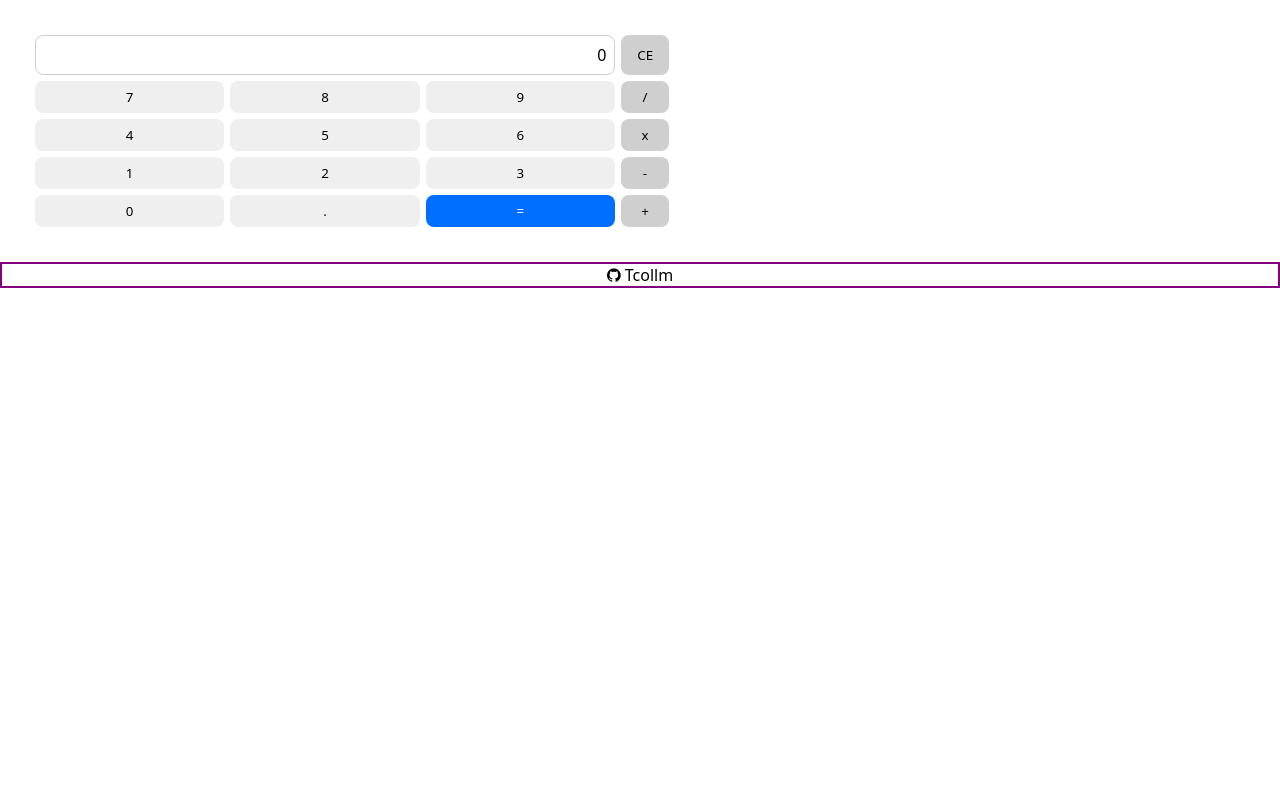
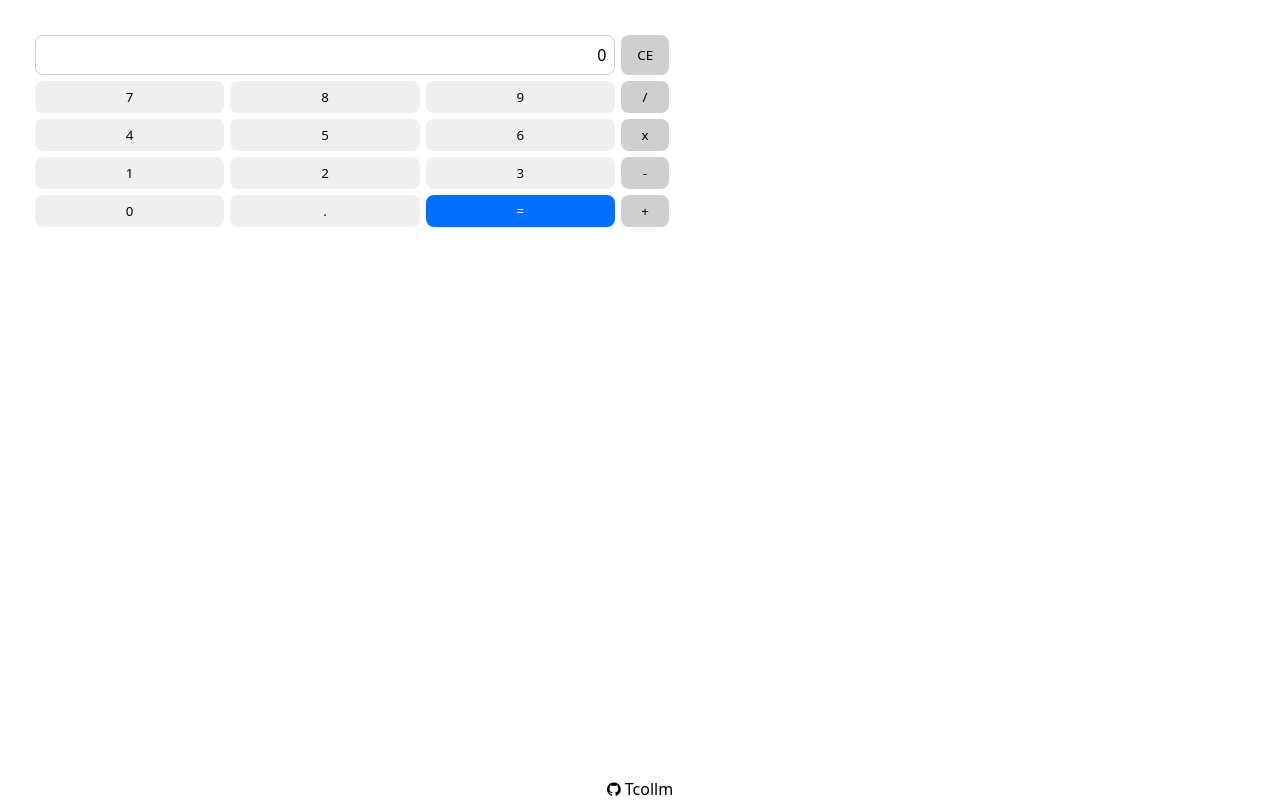
Before and after one commit to tcollm/browser-calculator, a plain HTML site: page index.html in a window 1280 px wide. Drawn offline with Linux system fonts and the light colour scheme.

Commit message:
Rename credit to footer
- Apply style so that footer aligns to buttom of
the page.

```diff
--- a/index.html
+++ b/index.html
@@ -47,7 +47,7 @@
                 </div>
             </div>
         </div>
-        <div class="credit">
+        <div class="footer">
             <div class="credit-content"><i class="fa fa-github"></i> Tcollm</div>
         </div>
     </div>
--- a/main.js
+++ b/main.js
@@ -193,8 +193,4 @@ main();
     size
     - Round off error in calculations including mixed numbers, i.e
     "3.0 - 3.3 = -0.299..98" instead of " = -0.3"
-    -
-
-
-
 */
--- a/style.css
+++ b/style.css
@@ -1,18 +1,12 @@
 *{
     margin: 0;
     padding: 0;
-}
-
-.page-container {
-    display: flex;
-    flex-direction: column;
 }
 
 .calculator-container {
     display: flex;
     flex-direction: column;
     margin: 32px;
-    /* border: 2px solid red; */
     width: 640px;
 }
 
@@ -30,14 +24,12 @@
     display: flex;
     flex-direction: column;
     margin-left: auto;
-    /* border: 2px solid green; */
     flex-basis: 1;
 }
 
 .num-row-1, .num-row-2, .num-row-3, .num-row-4  {
     display: flex;
     flex: 1;
-    /* border: 2px solid purple; */
 }
 
 .num-row-1 > *, .num-row-2 > *, .num-row-3 > *, .num-row-4 > *, .operators > * {
@@ -67,7 +59,6 @@ body, button{
     border-radius: 8px;
     width: 100%;
     box-sizing: border-box;
-    /* margin: 3px 0px; */
     padding: 8px;
     text-align: right;
 }
@@ -89,9 +80,15 @@ button {
     color: white;
 }
 
-.credit {
+.footer {
+    position: fixed;
+    left: 0;
+    bottom: 0;
+    width: 100%;
     text-align: center;
-    border: 2px solid purple;
+
+    /* Make content a button (so that it has the same
+    color as default button) and then link it to my github */
 }
 
 /*  gray: rgb(207, 207, 207)
```
